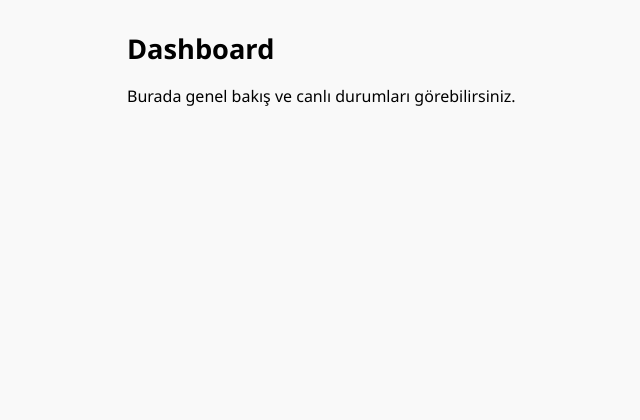
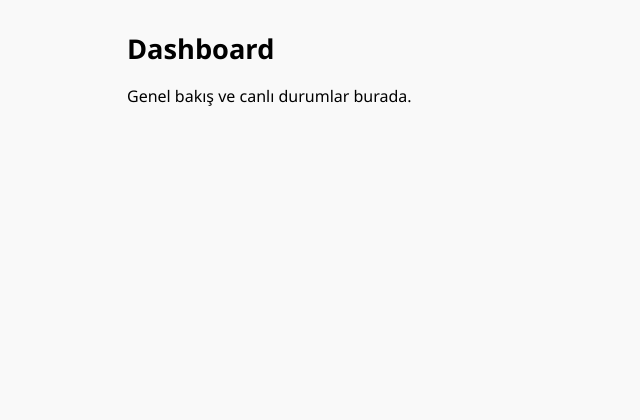
Before and after one commit to fatihkandazoglu/mexc-trading-bot, a Flask app: page / in a window 1280 px wide. Shown: the top 420 px of the page, without its empty margins (213-853 px from the left). Run offline with Flask 2, Linux system fonts and the light colour scheme.

Commit message:
Update dashboard.html

```diff
--- a/templates/dashboard.html
+++ b/templates/dashboard.html
@@ -2,5 +2,5 @@
 {% block title %}Dashboard{% endblock %}
 {% block content %}
 <h1>Dashboard</h1>
-<p>Burada genel bakış ve canlı durumları görebilirsiniz.</p>
+<p>Genel bakış ve canlı durumlar burada.</p>
 {% endblock %}
```
